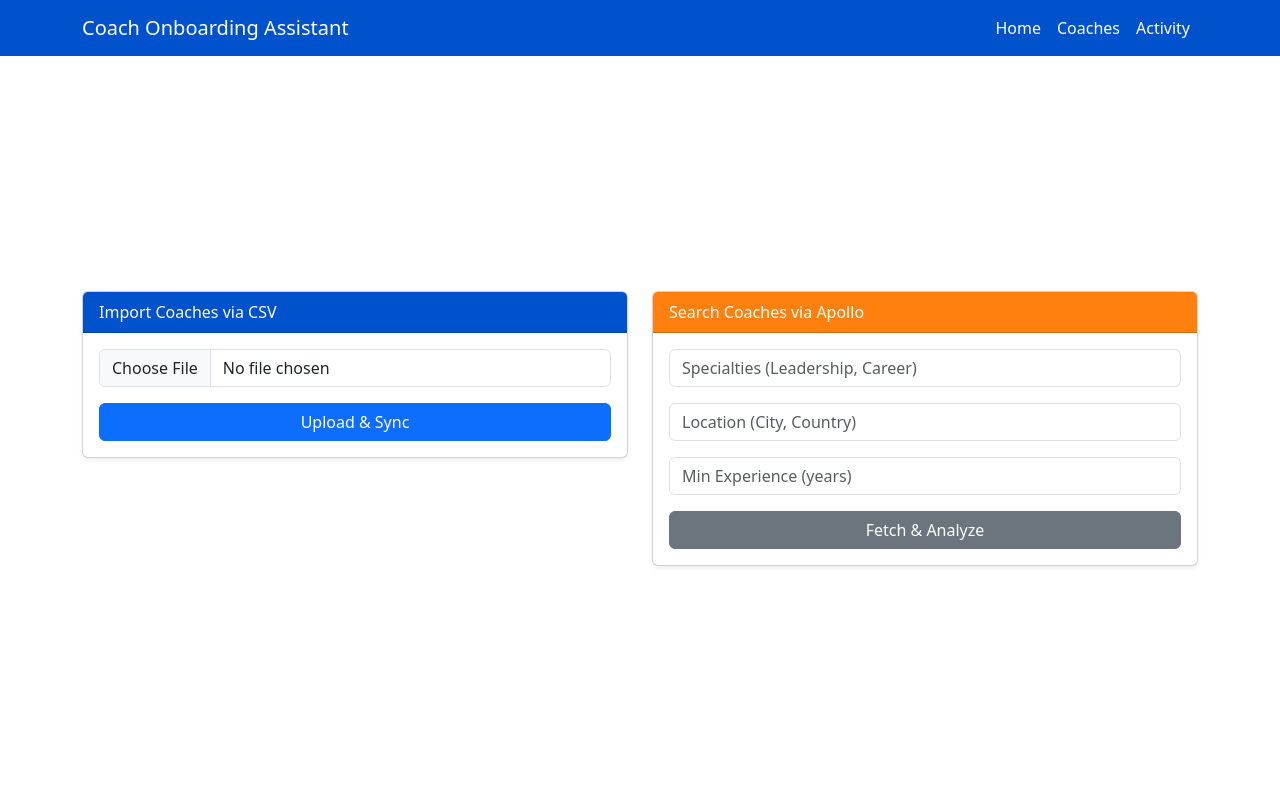
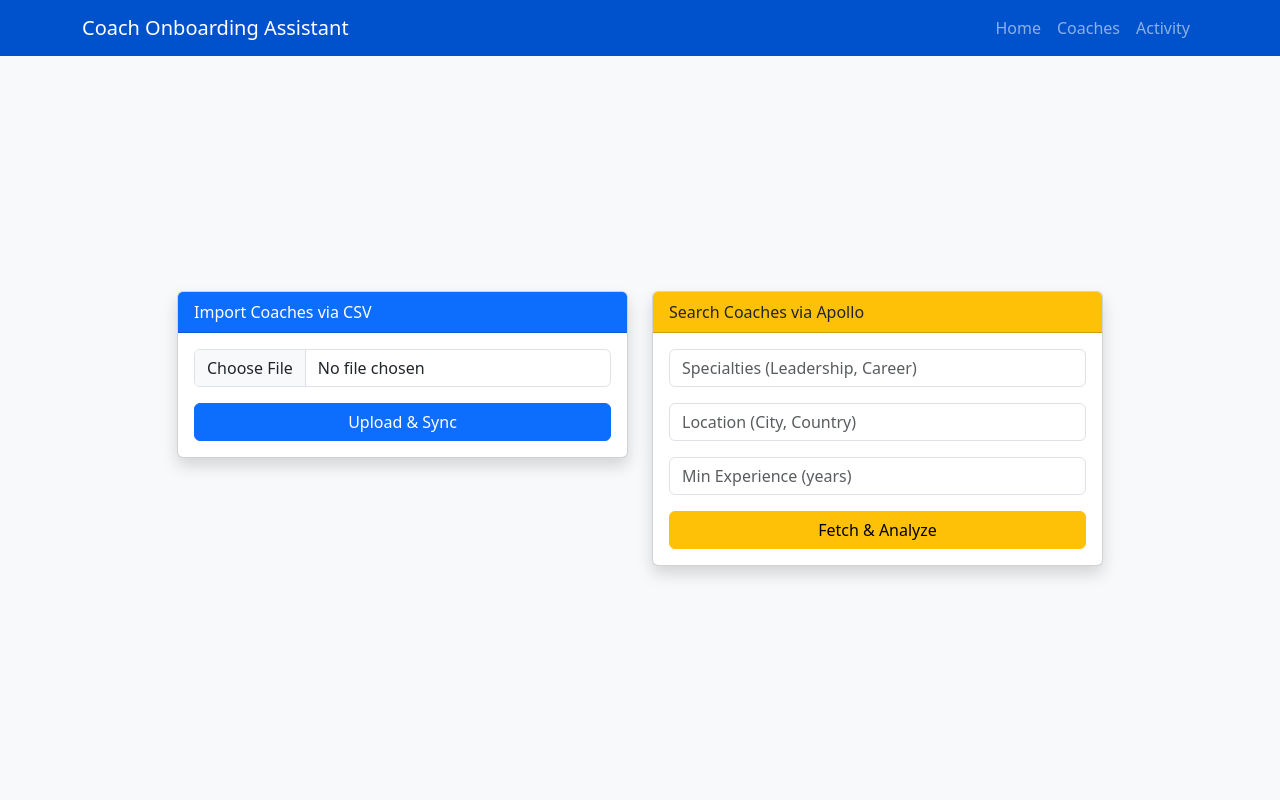
Before and after one commit to SamCrosby1/coach-bot-ui, a Flask app: page / in a window 1280 px wide. Run offline with Flask 3, Linux system fonts and the light colour scheme; some libraries are stand-ins or nearby versions.

Commit message:
Simplify and fix Bootstrap home layout

```diff
--- a/templates/index.html
+++ b/templates/index.html
@@ -3,33 +3,29 @@
 <head>
   <meta charset="utf-8">
   <meta name="viewport" content="width=device-width,initial-scale=1">
+
+  <!-- Bootstrap CSS -->
+  <link
+    href="https://cdn.jsdelivr.net/npm/bootstrap@5.4.3/dist/css/bootstrap.min.css"
+    rel="stylesheet"
+    integrity="sha384-F2Qa+S6t7fn+yU5qR+Z6zO6GkEoS1JFyd1N2VFvV5E7rkTRGSJHBmEby8zk2wssJ"
+    crossorigin="anonymous">
+
   <title>Coach Onboarding Assistant</title>
-  <link href="https://cdn.jsdelivr.net/npm/bootstrap@5.4.3/dist/css/bootstrap.min.css" rel="stylesheet">
-  <style>
-    :root {
-      --bs-primary: #0052cc;
-      --bs-secondary: #ffffff;
-      --bs-accent: #ff7f0f;
-    }
-    body { background: var(--bs-secondary); }
-    .navbar { background-color: var(--bs-primary); }
-    .navbar-brand, .nav-link { color: var(--bs-secondary) !important; }
-    .main-content {
-      min-height: calc(100vh - 56px);
-      display: flex; align-items: center; justify-content: center;
-      padding: 2rem;
-    }
-    .card-header-primary { background-color: var(--bs-primary); color: white; }
-    .card-header-secondary { background-color: var(--bs-accent); color: white; }
-  </style>
 </head>
-<body>
+<body class="bg-light">
 
-<nav class="navbar navbar-expand-lg">
+<nav class="navbar navbar-expand-lg navbar-dark" style="background-color: #0052cc;">
   <div class="container">
-    <a class="navbar-brand" href="/">Coach Onboarding Assistant</a>
+    <a class="navbar-brand d-flex align-items-center" href="/">
+
+      <!-- <img src="/static/logo.png" height="32" class="me-2" alt="Logo"> -->
+      <span>Coach Onboarding Assistant</span>
+    </a>
     <button class="navbar-toggler" type="button" data-bs-toggle="collapse"
-            data-bs-target="#navmenu"><span class="navbar-toggler-icon"></span></button>
+            data-bs-target="#navmenu">
+      <span class="navbar-toggler-icon"></span>
+    </button>
     <div class="collapse navbar-collapse" id="navmenu">
       <ul class="navbar-nav ms-auto">
         <li class="nav-item"><a class="nav-link" href="/">Home</a></li>
@@ -40,38 +36,42 @@
   </div>
 </nav>
 
-<div class="main-content">
-  <div class="container">
-    <div class="row justify-content-center gy-4">
+<main class="d-flex align-items-center justify-content-center" style="min-height: calc(100vh - 56px);">
+  <div class="container py-5">
+    <div class="row g-4 justify-content-center">
 
-      <div class="col-md-6">
-        <div class="card shadow-sm">
-          <div class="card-header card-header-primary">Import Coaches via CSV</div>
+      <div class="col-md-5">
+        <div class="card shadow">
+          <div class="card-header bg-primary text-white">
+            Import Coaches via CSV
+          </div>
           <div class="card-body">
             <form method="post" action="/import" enctype="multipart/form-data">
-              <input class="form-control mb-3" type="file" name="csv_file" accept=".csv">
+              <input type="file" name="csv_file" class="form-control mb-3" accept=".csv">
               <button class="btn btn-primary w-100">Upload & Sync</button>
             </form>
           </div>
         </div>
       </div>
 
-      <div class="col-md-6">
-        <div class="card shadow-sm">
-          <div class="card-header card-header-secondary">Search Coaches via Apollo</div>
+      <div class="col-md-5">
+        <div class="card shadow">
+          <div class="card-header bg-warning text-dark">
+            Search Coaches via Apollo
+          </div>
           <div class="card-body">
             <form method="post" action="/search">
               <div class="mb-3">
-                <input class="form-control" name="specialties" placeholder="Specialties (Leadership, Career)">
+                <input name="specialties" class="form-control" placeholder="Specialties (Leadership, Career)">
               </div>
               <div class="mb-3">
-                <input class="form-control" name="location" placeholder="Location (City, Country)">
+                <input name="location" class="form-control" placeholder="Location (City, Country)">
               </div>
               <div class="mb-3">
-                <input class="form-control" type="number" name="experience" min="0"
-                       placeholder="Min Experience (years)">
+                <input type="number" name="experience" min="0"
+                       class="form-control" placeholder="Min Experience (years)">
               </div>
-              <button class="btn btn-secondary w-100">Fetch & Analyze</button>
+              <button class="btn btn-warning w-100">Fetch & Analyze</button>
             </form>
           </div>
         </div>
@@ -79,8 +79,12 @@
 
     </div>
   </div>
-</div>
+</main>
 
-<script src="https://cdn.jsdelivr.net/npm/bootstrap@5.4.3/dist/js/bootstrap.bundle.min.js"></script>
+<!-- Bootstrap JS bundle -->
+<script
+  src="https://cdn.jsdelivr.net/npm/bootstrap@5.4.3/dist/js/bootstrap.bundle.min.js"
+  integrity="sha384-QF+SxQZTeeHTS2FJ5jIOFgaDnzbGFIE/1T+Wc8PZtn7U8UZZtI5tLwbxA0ZsuN4u"
+  crossorigin="anonymous"></script>
 </body>
 </html>
```
